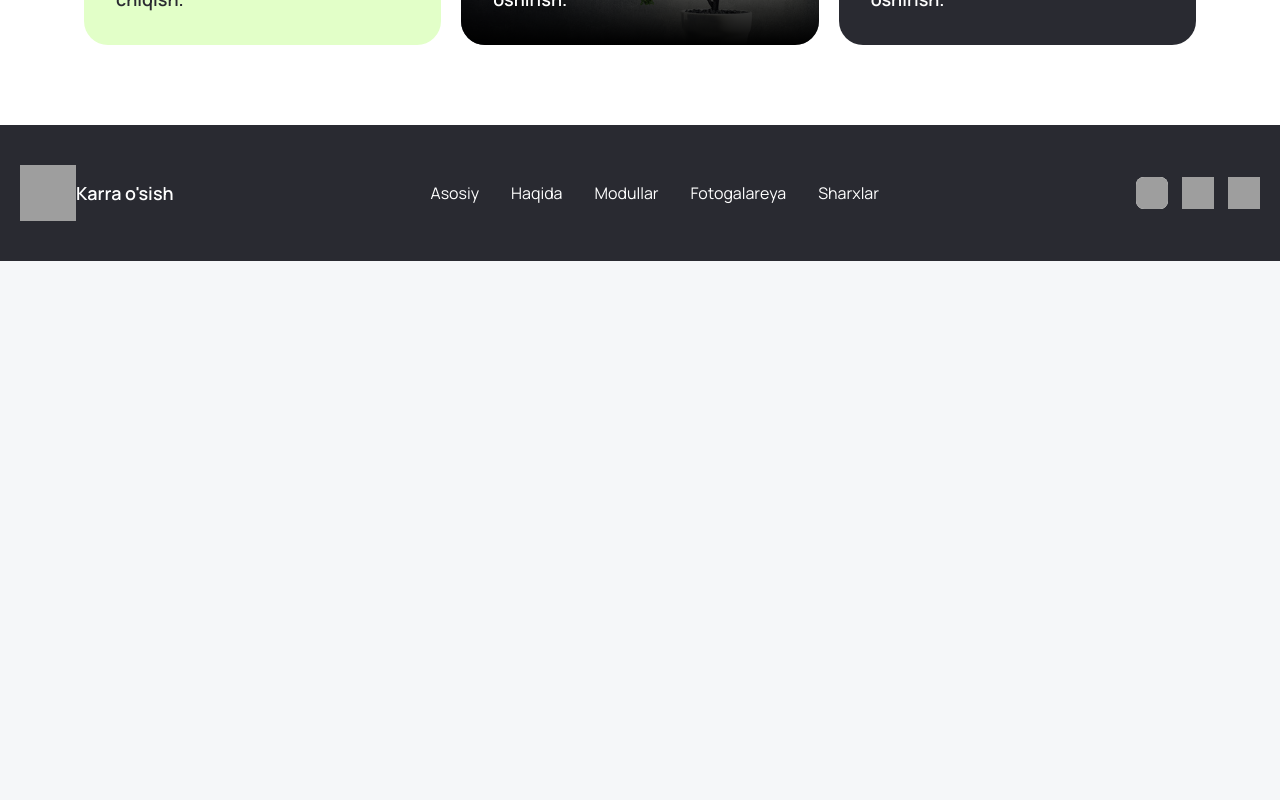
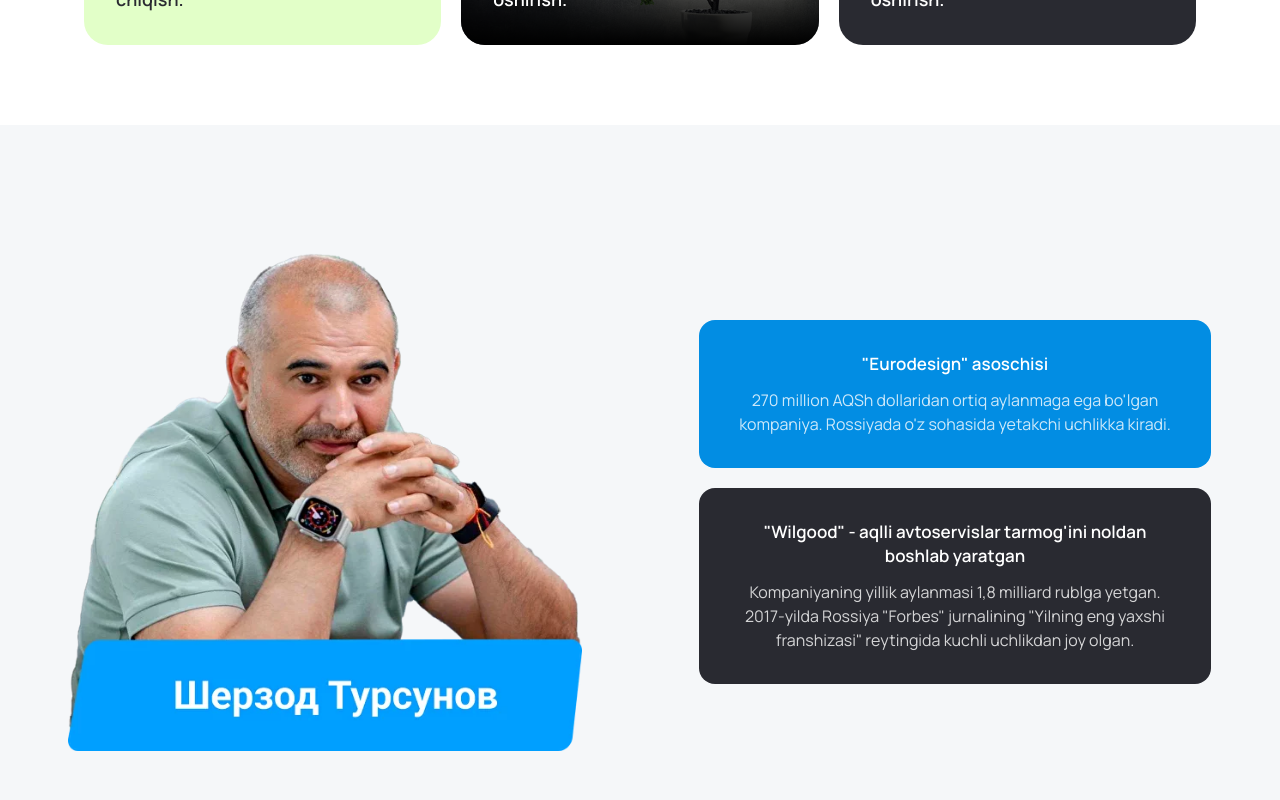
Before and after one commit to yaxyobekuz/karra-osish, a React (Vite) app: page / in a window 1280 px wide. Shown: the part 4340-5140 px from the top of the page. Before the commit the page ends 4601 px from the top, so only its background shows below. Built offline with nearby package versions, Linux system fonts and the light colour scheme; grey boxes are pictures that could not be loaded.

Commit message:
add owner section responsive styles

```diff
--- a/src/pages/Home.jsx
+++ b/src/pages/Home.jsx
@@ -347,15 +347,14 @@ const Home = () => {
         </div>
       </section>
 
-      <div className="hidden">
       {/* Owner */}
       <section className="pt-20 pb-10">
         <div className="container">
-            <div className="grid grid-cols-1 gap-5 md:grid-cols-2">
+          <div className="grid grid-cols-1 gap-8 md:gap-5 md:grid-cols-2">
             <img
-                className="p-12"
               alt="Sherzod tursunov"
               src={sherzodTursunovImg}
+              className="mx-auto max-w-md w-full md:max-w-max md:mx-0 md:p-5 lg:p-12"
               ref={animate({ y: 50, scale: 0.9, delay: 0.1 })}
             />
 
@@ -364,7 +363,7 @@ const Home = () => {
               {/* 1 */}
               <div
                 ref={animate({ y: -50, scale: 0.9 })}
-                  className="max-w-lg space-y-3 text-center w-full bg-primary text-white p-8 rounded-2xl"
+                className="max-w-lg space-y-3 text-center w-full bg-primary text-white py-8 px-4 rounded-2xl lg:px-8"
               >
                 <h3 className="text-[17px] font-semibold">
                   "Eurodesign" asoschisi
@@ -380,7 +379,7 @@ const Home = () => {
               {/* 2 */}
               <div
                 ref={animate({ y: 50, scale: 0.9, delay: 0.2 })}
-                  className="max-w-lg space-y-3 text-center w-full bg-dark text-white p-8 rounded-2xl"
+                className="max-w-lg space-y-3 text-center w-full bg-dark text-white py-8 px-4 rounded-2xl lg:px-8"
               >
                 <h3 className="text-[17px] font-semibold">
                   "Wilgood" - aqlli avtoservislar tarmog'ini noldan boshlab
@@ -399,6 +398,7 @@ const Home = () => {
         </div>
       </section>
 
+      <div className="hidden">
         {/* Modules */}
         <section id="modules" className="py-10">
           <div className="container">
```
Lines whose indentation alone changed are shown as unchanged.
